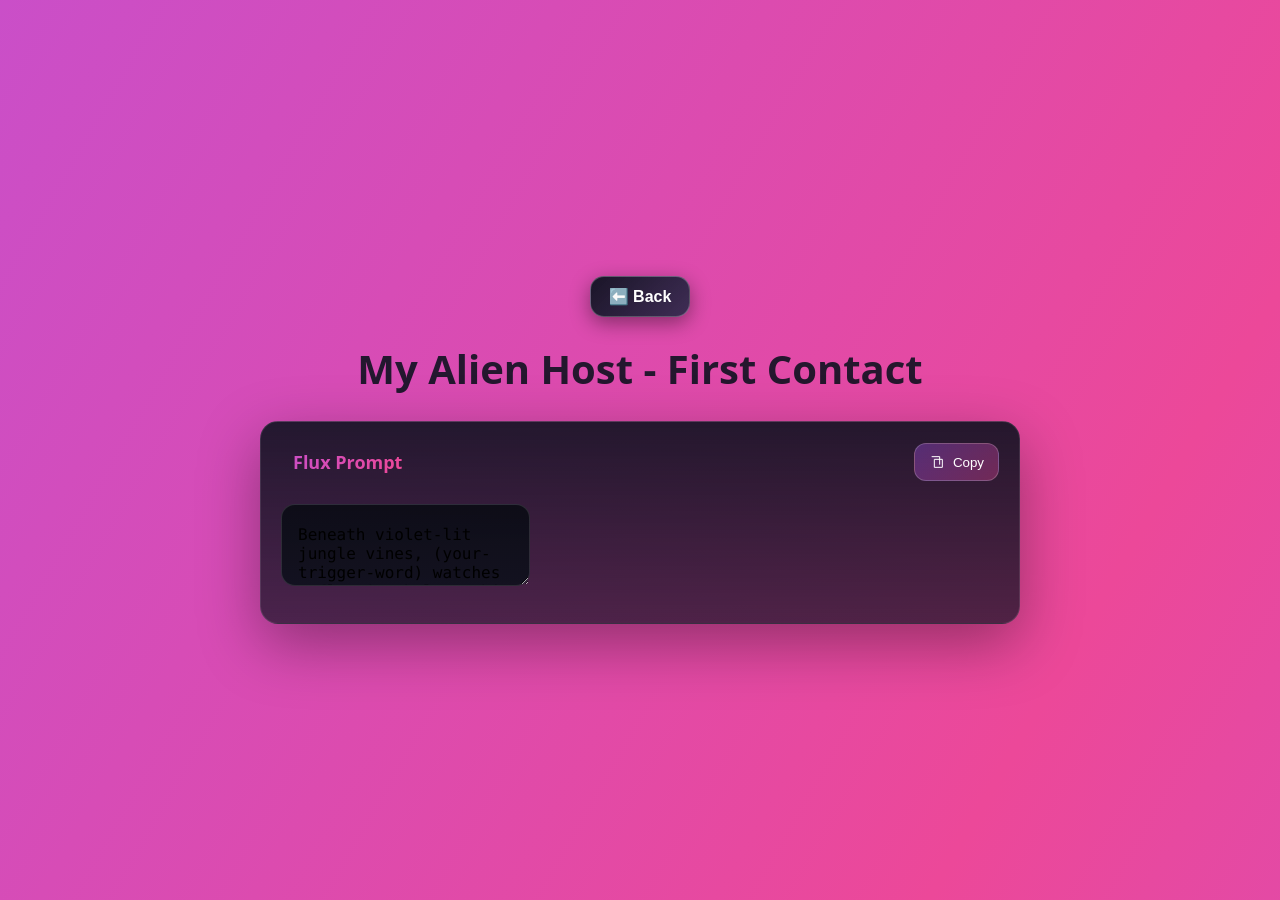
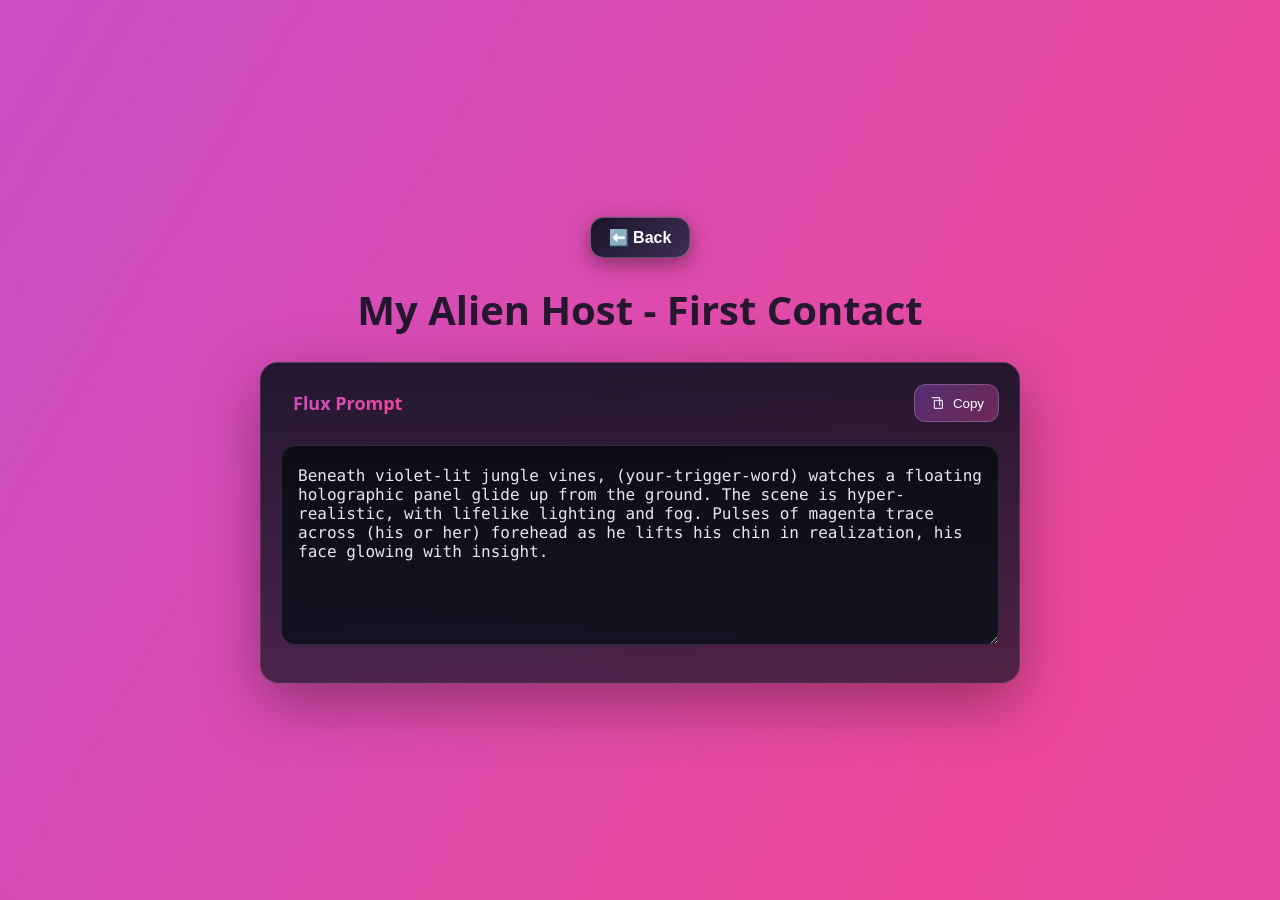
Before and after one commit to wolfman30/ai-twin-prompts, a Jekyll site: the page built from _prompts/first-contact.md, in a window 1280 px wide. Built offline with Jekyll 4.4.1, drawn with Linux system fonts in a browser that asks for light colours.

Commit message:
Update prompt.html

```diff
--- a/_layouts/prompt.html
+++ b/_layouts/prompt.html
@@ -90,7 +90,7 @@ h1{
   -webkit-tap-highlight-color:transparent;
 }
 .copy-btn:active{ transform: translateY(1px); }
-.content{
+.content {
   padding:20px 16px 22px;
   margin:12px 0 0 0;
   background: linear-gradient(180deg, rgba(10,12,20,.9), rgba(14,16,28,.9));
@@ -101,6 +101,11 @@ h1{
   white-space:pre-wrap;
   word-wrap:break-word;
   text-align:left;
+
+  /* ensure prompt text is visible and expand to fill card */
+  color: var(--text);
+  width: 100%;
+  min-height: 200px;
 }
 .toast{
   position:fixed;
```
